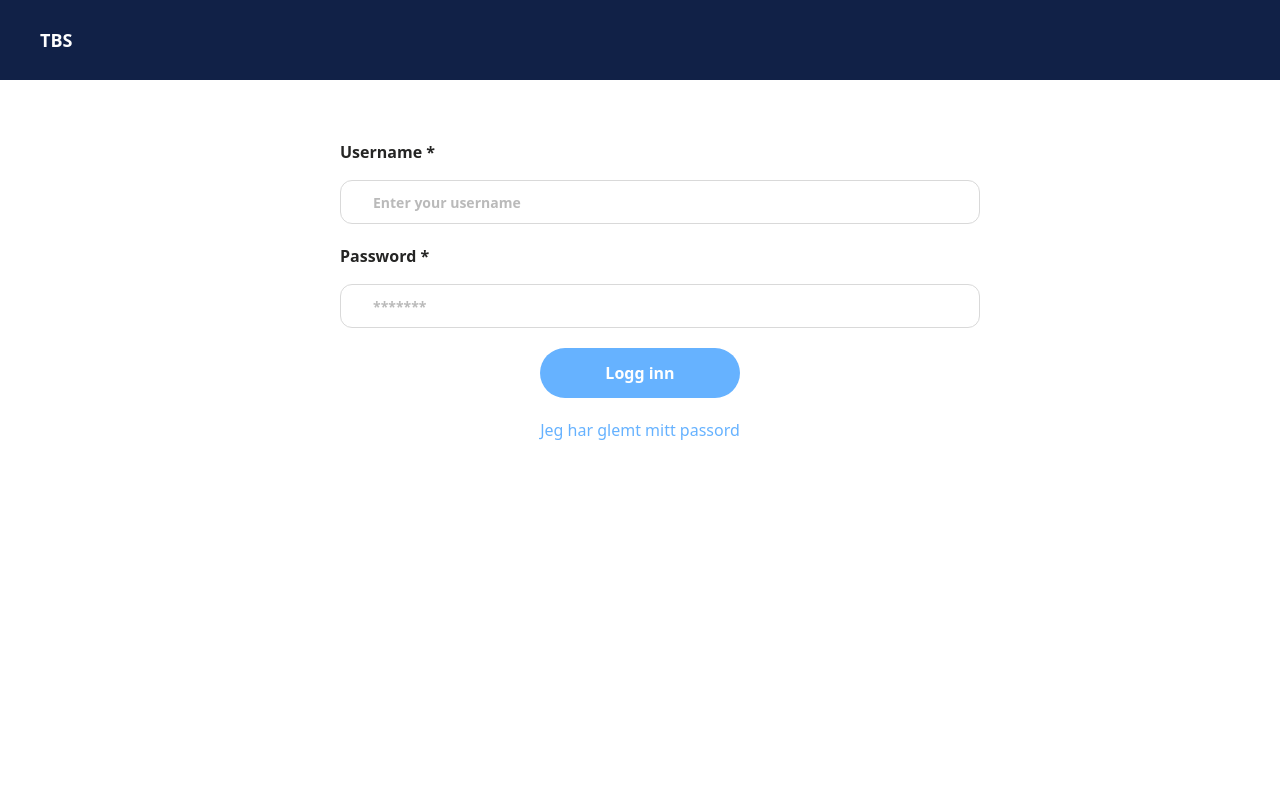
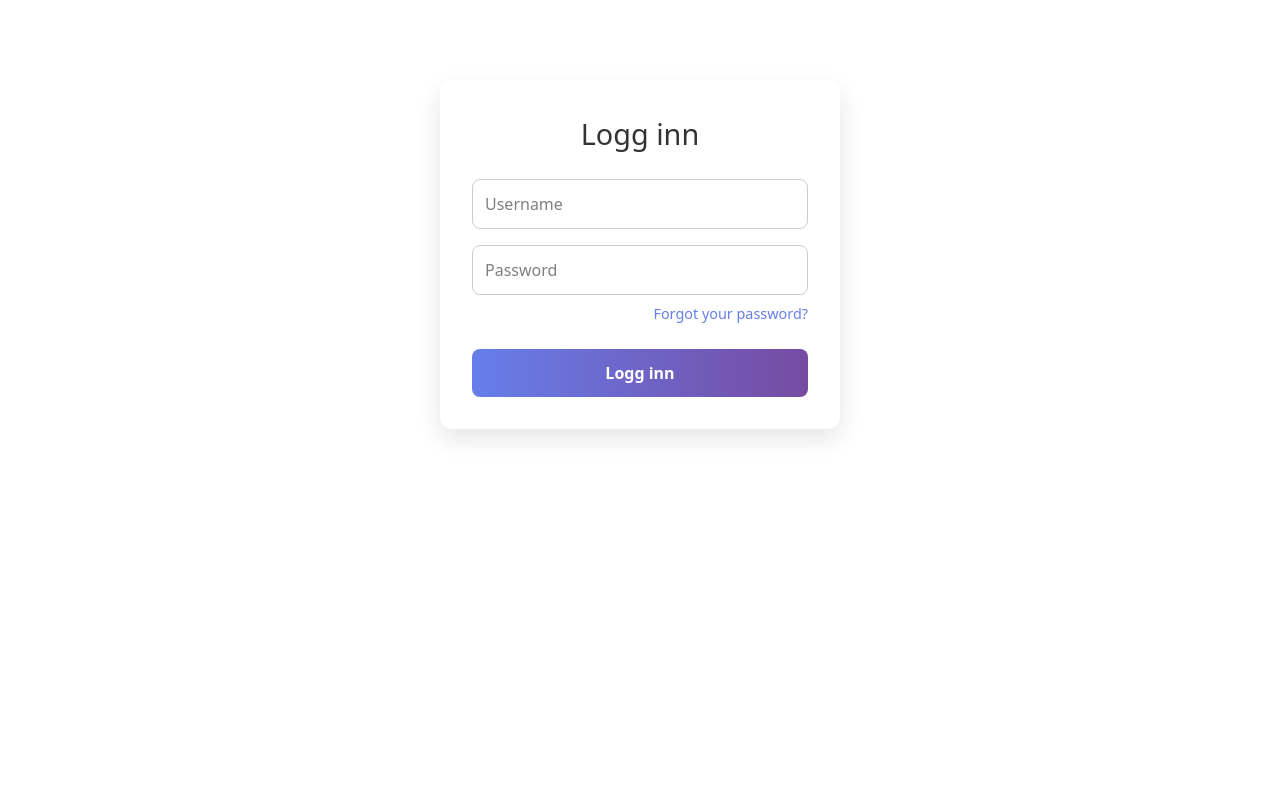
Before and after one commit to WesamNakhla/BachelorTBS, a React (Vite) app: page /login in a window 1280 px wide. Shown: the top 800 px of the page. Built offline with nearby package versions, Linux system fonts and the light colour scheme.

Commit message:
:sparkles: added new features

```diff
--- a/src/Pages/ForgetPassword/ForgetPassword.tsx
+++ b/src/Pages/ForgetPassword/ForgetPassword.tsx
@@ -1,18 +1,30 @@
-import { useState } from "react";
-import FormInput from "../../Components/FormInput/FormInput";
+
+
+import React, { useState } from "react";
 import { toast } from "react-toastify";
+import { useNavigate } from "react-router-dom";
 import axiosInstances from "../../utils/api";
-import { useNavigate } from "react-router-dom";
+import {
+  ForgotWrapper,
+  ForgotTitle,
+  Form,
+  Input,
+  SubmitButton,
+  BackLink,
+} from "../../styles/ForgotPasswordStyles";
 
 interface forgetPassword {
     email: string,
 }
-const Login = ()=>{
+const ForgotPassword: React.FC = () => {
     const [ forgetPassword, setForgetPassword ]  = useState<forgetPassword>({
         email: ""
     });
-    const [ loading, setLoading ] = useState<boolean>(false);
+  const [loading, setLoading] = useState(false);
   const navigate = useNavigate();
+
+
+
       const handleChange = (e: React.ChangeEvent<HTMLInputElement>)=>{
         const { name, value } = e.target;
         setForgetPassword((prev)=>({
@@ -20,6 +32,7 @@ const Login = ()=>{
             [name]: value
         }))
     }
+
      const handleSubmit = async (e: React.FormEvent<HTMLFormElement>)=>{
         e.preventDefault();
         setLoading(true);
@@ -43,33 +56,27 @@ const Login = ()=>{
             toast.error(err.response?.data?.message || "An error occured");
         }
     }
+
   return (
-        <>
-            <div className="flex flex-col h-[1000px]">
-                <div className="flex items-center font-bold text-[#fff] w-[100%] h-[50px] p-10 text-lg bg-[#112147]">
-                    <h3>TBS</h3>
-                </div>
-                <form className="flex flex-col  items-center h-full mt-20" onSubmit={handleSubmit}>
-                    <div className="w-1/2">
-                        <FormInput
+    <ForgotWrapper>
+      <Form onSubmit={handleSubmit}>
+        <ForgotTitle>Forgot Password</ForgotTitle>
+        <Input
           type="email"
-                            label="Email"
           placeholder="Enter your email"
           value={forgetPassword.email}
           onChange={handleChange}
-                            name="email"
+          required
         />
-                    </div>
+        <SubmitButton type="submit" disabled={loading}>
+          {loading ? "Sending..." : "Send Reset Link"}
+        </SubmitButton>
+        <BackLink onClick={() => navigate("/auth/login")}>
+          Back to Login
+        </BackLink>
+      </Form>
+    </ForgotWrapper>
+  );
+};
 
-                    <button type="submit" className="bg-[#66B2FF] cursor-pointer rounded-full text-[#fff] font-bold  w-[200px] h-[50px]">
-                        { loading ? "Loading..." : "Send" }
-                    </button>
-                </form>
-                <div className="w-[100%] h-[50px] bg-[#112147]">
-
-                </div>
-            </div>
-        </>
-    );
-}
-export default Login;
+export default ForgotPassword;
--- a/src/Pages/Login/Login.tsx
+++ b/src/Pages/Login/Login.tsx
@@ -1,35 +1,132 @@
-import { useState } from "react";
-import { Link } from "react-router-dom";
-import FormInput from "../../Components/FormInput/FormInput";
+// import { useState } from "react";
+// import { Link } from "react-router-dom";
+// import FormInput from "../../Components/FormInput/FormInput";
+// import { toast } from "react-toastify";
+// import axiosInstances from "../../utils/api";
+// import { useNavigate } from "react-router-dom";
+
+// interface login {
+//     username: string,
+//     password: string
+// }
+// const Login = ()=>{
+//     const [ loginData, setLoginData ]  = useState<login>({
+//         username: "",
+//         password: ""
+//     });
+//     const [ loading, setLoading ] = useState<boolean>(false);
+//     const navigate = useNavigate();
+//     const handleChange = (e: React.ChangeEvent<HTMLInputElement>)=>{
+//         const { name, value } = e.target;
+//         setLoginData((prev)=>({
+//             ...prev,
+//             [name]: value
+//         }))
+//     }
+//     const handleSubmit = async (e: React.FormEvent<HTMLFormElement>)=>{
+//         e.preventDefault();
+//         setLoading(true);
+//         try{
+//             const data = {
+//                 username: loginData.username,
+//                 password: loginData.password
+//             }
+//             if(!data.username || !data.password){
+//                 toast.error("Enter your login credentials");
+//                 return false;
+//             }
+//             let response = await axiosInstances.post("/login", data);
+//             console.log(response);
+//             setLoading(false);
+//             toast.success("You are logged in successfully");
+//             navigate("/Dashboard");
+
+//         }catch(err: any){
+//             setLoading(false);
+//             console.log(err);
+//             toast.error(err.response?.data?.message || "An error occured");
+//         }
+//     }
+//     return (
+//         <>
+//             <div className="flex flex-col h-[1000px]">
+//                 <div className="flex items-center font-bold text-[#fff] w-[100%] h-[50px] p-10 text-lg bg-[#112147]">
+//                     <h3>TBS</h3>
+//                 </div>
+//                 <form className="flex flex-col mt-10 items-center h-full" onSubmit={handleSubmit}>
+//                     <div className="w-1/2">
+//                         <FormInput
+//                             type="text"
+//                             label="Username *"
+//                             placeholder="Enter your username"
+//                             value={loginData.username}
+//                             onChange={handleChange}
+//                             name="username"
+//                         />
+//                         <FormInput
+//                             type="password"
+//                             label="Password *"
+//                             placeholder="*******"
+//                             value={loginData.password}
+//                             onChange={handleChange}
+//                             name="password"
+//                         />
+//                     </div>
+
+//                     <button type="submit" className="bg-[#66B2FF] cursor-pointer rounded-full text-[#fff] font-bold  w-[200px] h-[50px]">
+//                         { loading ? "Loading..." : "Logg inn" }
+//                     </button>
+//                     <Link to="/forget-password" className="text-[#66B2FF] my-5">Jeg har glemt mitt passord</Link>
+//                 </form>
+//                 <div className="w-[100%] h-[50px] bg-[#112147]">
+
+//                 </div>
+//             </div>
+//         </>
+//     );
+// }
+// export default Login;
+
+
+// src/pages/Auth/Login.tsx
+
+import React, { useState } from "react";
+import { useNavigate, } from "react-router-dom";
 import { toast } from "react-toastify";
 import axiosInstances from "../../utils/api";
-import { useNavigate } from "react-router-dom";
 
-interface login {
-    username: string,
-    password: string
-}
-const Login = ()=>{
-    const [ loginData, setLoginData ]  = useState<login>({
+
+import {
+  LoginWrapper,
+  LoginTitle,
+  Form,
+  Input,
+  SubmitButton,
+  ForgotPasswordLink // ✅ Styled link
+} from "../../styles/LoginStyles";
+
+const Login: React.FC = () => {
+  const navigate = useNavigate();
+
+
+  const [form, setForm] = useState({
     username: "",
     password: ""
   });
-    const [ loading, setLoading ] = useState<boolean>(false);
-    const navigate = useNavigate();
-    const handleChange = (e: React.ChangeEvent<HTMLInputElement>)=>{
-        const { name, value } = e.target;
-        setLoginData((prev)=>({
-            ...prev,
-            [name]: value
-        }))
-    }
+
+  const [loading, setLoading] = useState(false);
+
+  const handleChange = (field: string, value: string) => {
+    setForm((prev) => ({ ...prev, [field]: value }));
+  };
+
     const handleSubmit = async (e: React.FormEvent<HTMLFormElement>)=>{
         e.preventDefault();
         setLoading(true);
         try{
             const data = {
-                username: loginData.username,
-                password: loginData.password
+                username: form.username,
+                password: form.password
             }
             if(!data.username || !data.password){
                 toast.error("Enter your login credentials");
@@ -47,42 +144,35 @@ const Login = ()=>{
             toast.error(err.response?.data?.message || "An error occured");
         }
     }
+
   return (
-        <>
-            <div className="flex flex-col h-[1000px]">
-                <div className="flex items-center font-bold text-[#fff] w-[100%] h-[50px] p-10 text-lg bg-[#112147]">
-                    <h3>TBS</h3>
-                </div>
-                <form className="flex flex-col mt-10 items-center h-full" onSubmit={handleSubmit}>
-                    <div className="w-1/2">
-                        <FormInput
+    <LoginWrapper>
+      <LoginTitle>Logg inn</LoginTitle>
+
+      <Form onSubmit={handleSubmit}>
+        <Input
           type="text"
-                            label="Username *"
-                            placeholder="Enter your username"
-                            value={loginData.username}
-                            onChange={handleChange}
-                            name="username"
+          placeholder="Username"
+          value={form.username}
+          onChange={(e) => handleChange("username", e.target.value)}
+          required
         />
-                        <FormInput
+        <Input
           type="password"
-                            label="Password *"
-                            placeholder="*******"
-                            value={loginData.password}
-                            onChange={handleChange}
-                            name="password"
+          placeholder="Password"
+          value={form.password}
+          onChange={(e) => handleChange("password", e.target.value)}
+          required
         />
-                    </div>
 
-                    <button type="submit" className="bg-[#66B2FF] cursor-pointer rounded-full text-[#fff] font-bold  w-[200px] h-[50px]">
-                        { loading ? "Loading..." : "Logg inn" }
-                    </button>
-                    <Link to="/forget-password" className="text-[#66B2FF] my-5">Jeg har glemt mitt passord</Link>
-                </form>
-                <div className="w-[100%] h-[50px] bg-[#112147]">
+        {/* ✅ Link to reset password */}
+        <ForgotPasswordLink to="/auth/forgot-password">Forgot your password?</ForgotPasswordLink>
+        <SubmitButton type="submit" disabled={loading}>
+          {loading ? "Logger inn..." : "Logg inn"}
+        </SubmitButton>
+      </Form>
+    </LoginWrapper>
+  );
+};
 
-                </div>
-            </div>
-        </>
-    );
-}
 export default Login;
```
Also changed, not shown: src/Components/DashboardSidebar/DashboardSidebar.tsx (+0 -35 lines). Lines whose indentation alone changed are shown as unchanged.
